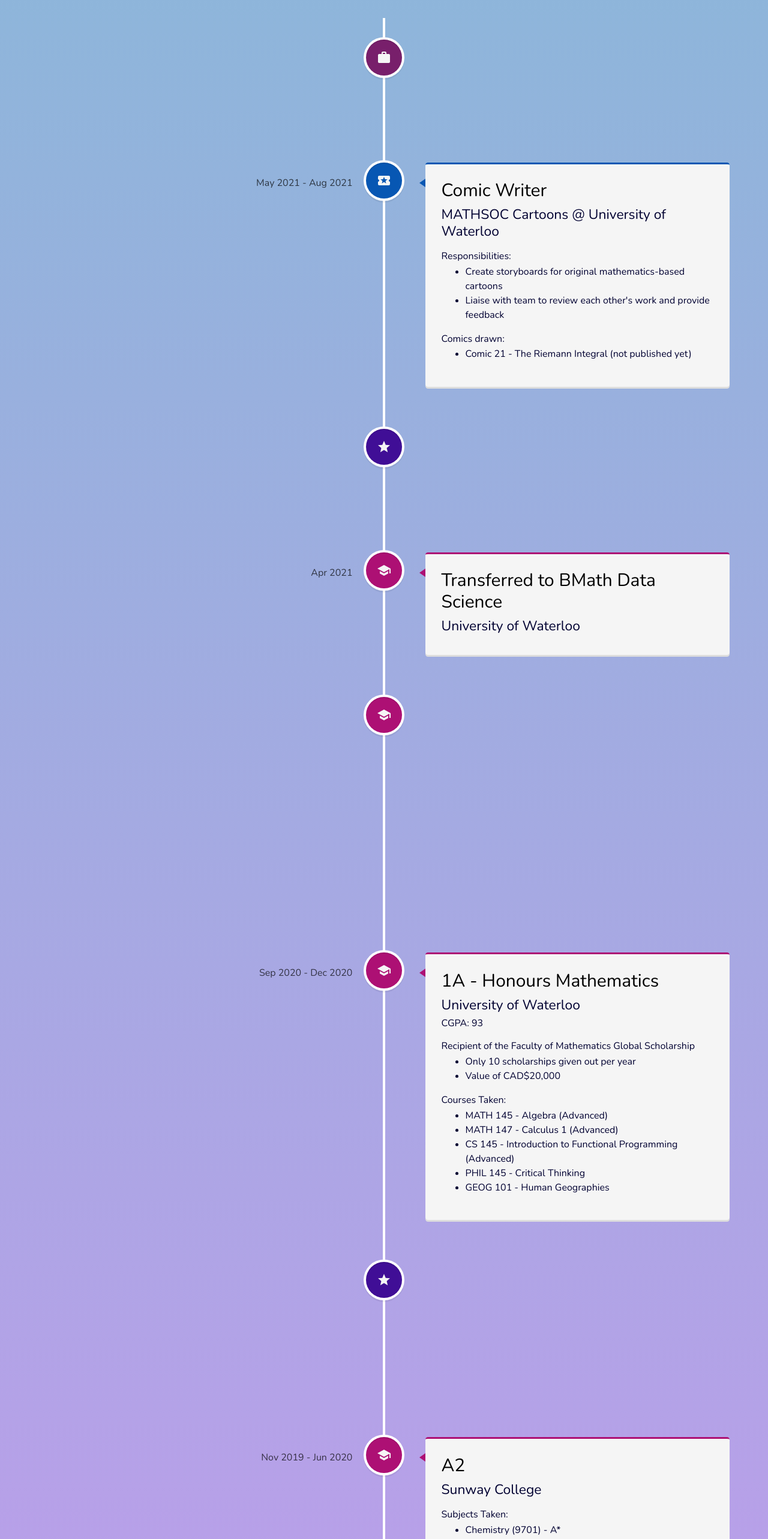
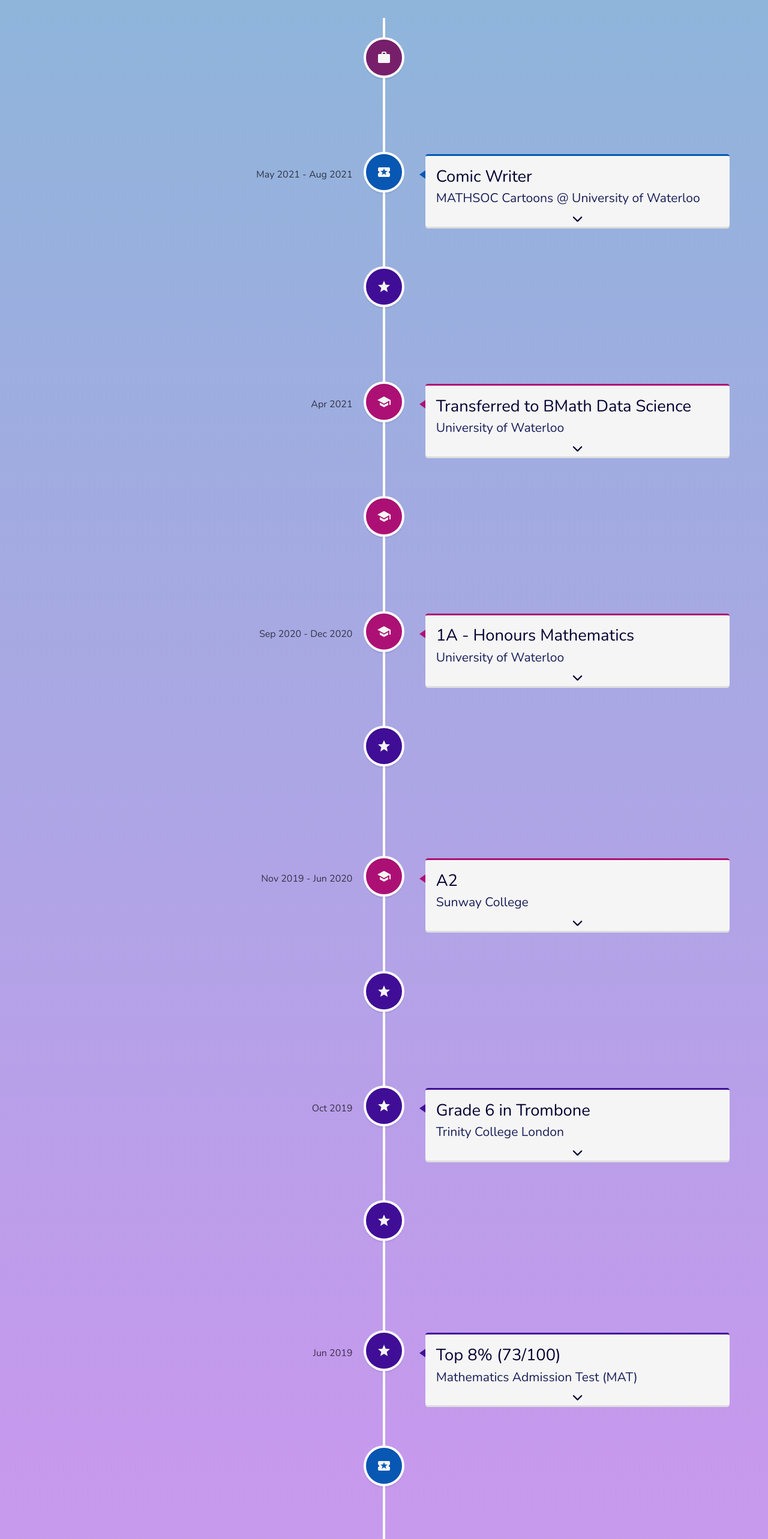
Before and after one commit to mcpenguin/the-arctic-blog, a React (Create React App) app: page / in a window 1280 px wide. Shown: the part 1711-4277 px from the top of the page at 60% size. Built offline with nearby package versions, Linux system fonts and the light colour scheme.

Commit message:
added animated arrow

```diff
--- a/src/components/Timeline/Timeline.css
+++ b/src/components/Timeline/Timeline.css
@@ -12,35 +12,32 @@
 
 .vertical-timeline-element-content {
     color: rgb(0, 0, 0);
+    padding: 1em 1em 0em 1em !important;
 }
 
 .vertical-timeline-element-heading {
-    color:rgb(0, 0, 0);
+    color: #000031;
     font-weight: 400;
-    font-size: 1.7em;
+    font-size: 1.55em;
 }
 
 .vertical-timeline-element-subheading {
-    font-size: 1.3em;
+    color: #181e58;
+    font-size: 1.2em;
 }
 
 .vertical-timeline-element-date {
   color: rgb(0, 0, 0);
 }
 
+.vertical-timeline-element-arrow {
+  text-align: center;
+}
+
 /* CUSTOM LINE COLOR */
 /* The line */
 .vertical-timeline.vertical-timeline-custom-line::before {
   background: #424242;
-}
-
-/* Icon container's border */
-.vertical-timeline.vertical-timeline-custom-line .vertical-timeline-element--work .vertical-timeline-element-icon {
-  box-shadow: 0 0 0 4px #1976d2, inset 0 2px 0 rgba(0, 0, 0, 0.08), 0 3px 0 4px rgba(0, 0, 0, 0.05);
-}
-
-.vertical-timeline.vertical-timeline-custom-line .vertical-timeline-element--education .vertical-timeline-element-icon {
-  box-shadow: 0 0 0 4px #c2185b, inset 0 2px 0 rgba(0, 0, 0, 0.08), 0 3px 0 4px rgba(0, 0, 0, 0.05);
 }
 
 @media only screen and (min-width: 1170px) {
--- a/src/components/Timeline/Timeline.js
+++ b/src/components/Timeline/Timeline.js
@@ -1,12 +1,14 @@
 // React component class for Timeline section
 import React, { Component } from 'react';
 import { VerticalTimeline, VerticalTimelineElement } from 'react-vertical-timeline-component';
+import Slide from 'react-reveal/Slide'
 import 'react-vertical-timeline-component/style.min.css';
 
 // import Bootstrap components
 import Container from 'react-bootstrap/Container';
 import Row from 'react-bootstrap/Row';
 import Col from 'react-bootstrap/Col';
+import Collapse from 'react-bootstrap/Collapse';
 
 // import material-ui icons
 import WorkIcon from '@material-ui/icons/WorkRounded';
@@ -48,6 +50,13 @@ class TimelineElement extends Component {
         }
     };
 
+    constructor(props) {
+        super(props);
+        this.state = {
+            showMore: false, // whether body text is shown
+        }
+    }
+
     render() {
         const nodeType = this.props.type;
         return (
@@ -74,10 +83,28 @@ class TimelineElement extends Component {
                         "activity": <ActivityIcon />,
                     }[this.props.type]
                 }
+                onTimelineElementClick={() => {
+                    this.setState({ showMore: !this.state.showMore });
+                }}
             >
                 <h3 className="vertical-timeline-element-heading">{this.props.heading}</h3>
                 <h4 className="vertical-timeline-element-subheading">{this.props.subheading}</h4>
-                <div className="vertical-timeline-element-body">{this.props.body}</div>
+                <Collapse in={this.state.showMore}>
+                    <div className="vertical-timeline-element-body">
+                        {this.props.body}
+                    </div>
+                </Collapse>
+                <div className="vertical-timeline-element-arrow">
+                    {/* animate arrow when clicked */}
+                    <i
+                        className="fas fa-chevron-down"
+                        style={{
+                            "transform": this.state.showMore ? "rotate(180deg)" : "",
+                            "transition": "transform 0.4s ease", // smooth animation
+                        }}
+                    >
+                    </i>
+                </div>
             </VerticalTimelineElement >
         )
     }
@@ -119,12 +146,12 @@ export default class Timeline extends Component {
                         heading="Comic Writer"
                         subheading="MATHSOC Cartoons @ University of Waterloo"
                         body={<>
-                            <p>Responsibilities:</p>
+                            <h6>Responsibilities:</h6>
                             <ul>
                                 <li>Create storyboards for original mathematics-based cartoons</li>
                                 <li>Liaise with team to review each other's work and provide feedback</li>
                             </ul>
-                            <p>Comics drawn:</p>
+                            <h6>Comics drawn:</h6>
                             <ul>
                                 <li>Comic 21 - The Riemann Integral (not published yet)</li>
                             </ul>
@@ -155,7 +182,7 @@ export default class Timeline extends Component {
                             <ul>
                                 <li>MATH 146 - Linear Algebra 1 (Advanced)</li>
                                 <li>MATH 148 - Calculus 2 (Advanced)</li>
-                                <li>CS 145 - Elementary Algorithm Design and Data Abstraction (Advanced)</li>
+                                <li>CS 146 - Elementary Algorithm Design and Data Abstraction (Advanced)</li>
                                 <li>PSYCH 101 - Introductory Psychology</li>
                                 <li>SPCOM 223 - Public Speaking</li>
                             </ul>
@@ -168,12 +195,12 @@ export default class Timeline extends Component {
                         subheading="University of Waterloo"
                         body={<>
                             <h6>CGPA: 93</h6>
-                            <p>Recipient of the Faculty of Mathematics Global Scholarship</p>
+                            <h6>Recipient of the Faculty of Mathematics Global Scholarship</h6>
                             <ul>
                                 <li>Only 10 scholarships given out per year</li>
                                 <li>Value of CAD$20,000</li>
                             </ul>
-                            <p>Courses Taken:</p>
+                            <h6>Courses Taken:</h6>
                             <ul>
                                 <li>MATH 145 - Algebra (Advanced)</li>
                                 <li>MATH 147 - Calculus 1 (Advanced)</li>
@@ -189,10 +216,10 @@ export default class Timeline extends Component {
                         heading="Top 1% (Honour Roll - Group IV)"
                         subheading="Canadian Senior Mathematics Competition (CSMC)"
                         body={<>
-                            <p>
+                            <h6>
                                 Ranked 200th out of 20000 participants, and scored
                                 the second highest score in Malaysia
-                            </p>
+                            </h6>
                         </>}
                     />
                     <TimelineElement
@@ -201,7 +228,7 @@ export default class Timeline extends Component {
                         heading="A2"
                         subheading="Sunway College"
                         body={<>
-                            <p>Subjects Taken:</p>
+                            <h6>Subjects Taken:</h6>
                             <ul>
                                 <li>Chemistry (9701) - A*</li>
                                 <li>Physics (9702) - A*</li>
@@ -244,12 +271,12 @@ export default class Timeline extends Component {
                         heading="Mathematics Tutor"
                         subheading="Dignity for Children Foundation"
                         body={<>
-                            <p>
+                            <h6>
                                 I taught a class of Grade 5 students, many of whom were struggling with their studies.
                                 Hence, I employed a cornucopia of nascent and original methods,
                                 catering my teaching style to each student individually to maximize their
                                 learning potential and enjoyment.
-                            </p>
+                            </h6>
                         </>}
                     />
                     <TimelineElement
@@ -258,10 +285,10 @@ export default class Timeline extends Component {
                         heading="Piano Tutor"
                         subheading="Shelter Home for Children"
                         body={<>
-                            <p>
+                            <h6>
                                 I taught 2 teenage boys (15 and 13 years old). Every week, I would give them new sheet music
                                 containing new music concepts and, or continue off a previous piece we had already started.
-                            </p>
+                            </h6>
                         </>}
                     />
                     <TimelineElement
@@ -277,7 +304,7 @@ export default class Timeline extends Component {
                         heading="Curator"
                         subheading="TEDxSunwayUniversity"
                         body={<>
-                            <p>Responsibilities:</p>
+                            <h6>Responsibilities:</h6>
                             <ul>
                                 <li>Finding the speakers, and working with them on the content/flow/delivery of their talks</li>
                                 <li>Constructing the themes for the TEDx events</li>
@@ -312,7 +339,7 @@ export default class Timeline extends Component {
                         heading="AS"
                         subheading="Sunway College"
                         body={<>
-                            <p>Subjects Taken:</p>
+                            <h6>Subjects Taken:</h6>
                             <ul>
                                 <li>Chemistry (9701) - A</li>
                                 <li>Physics (9702) - A</li>
@@ -340,7 +367,7 @@ export default class Timeline extends Component {
                         heading="IGCSE"
                         subheading="Private Candidate"
                         body={<>
-                            <p>Subjects Taken:</p>
+                            <h6>Subjects Taken:</h6>
                             <ul>
                                 <li>Chemistry (0620) - A*</li>
                                 <li>Physics (0625) - A*</li>
```
